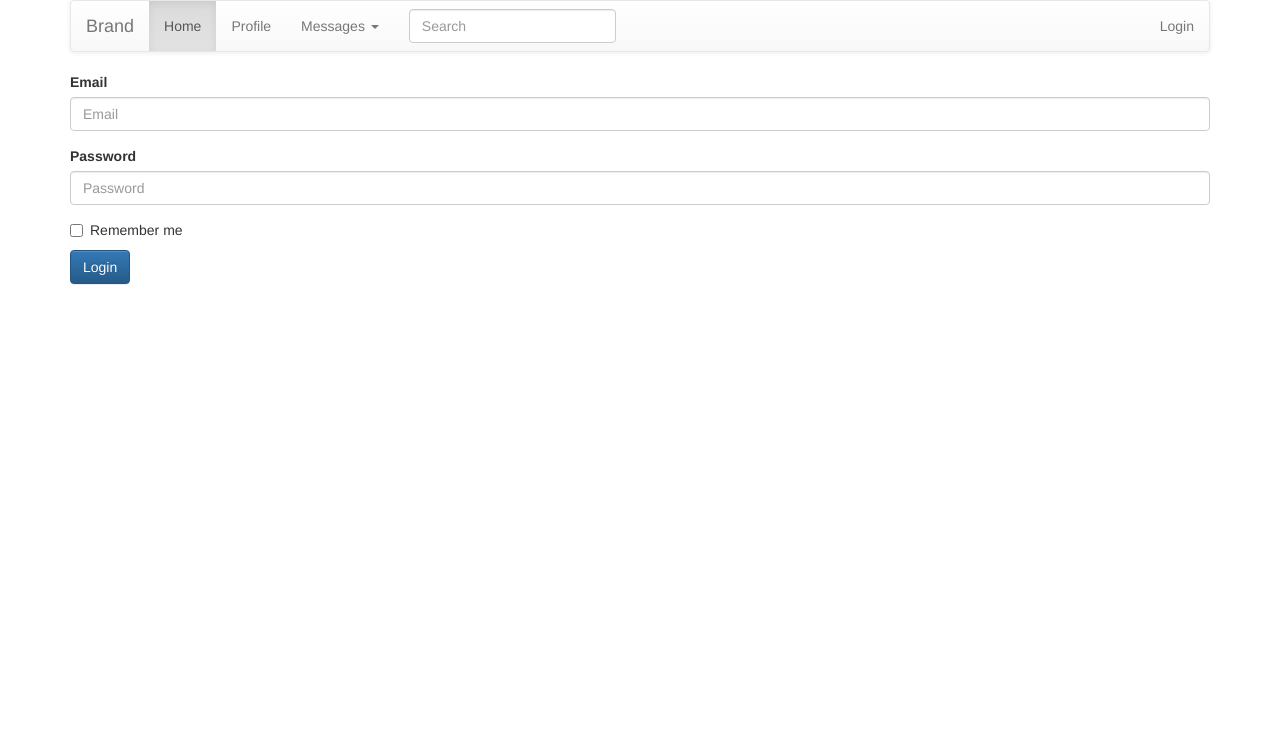
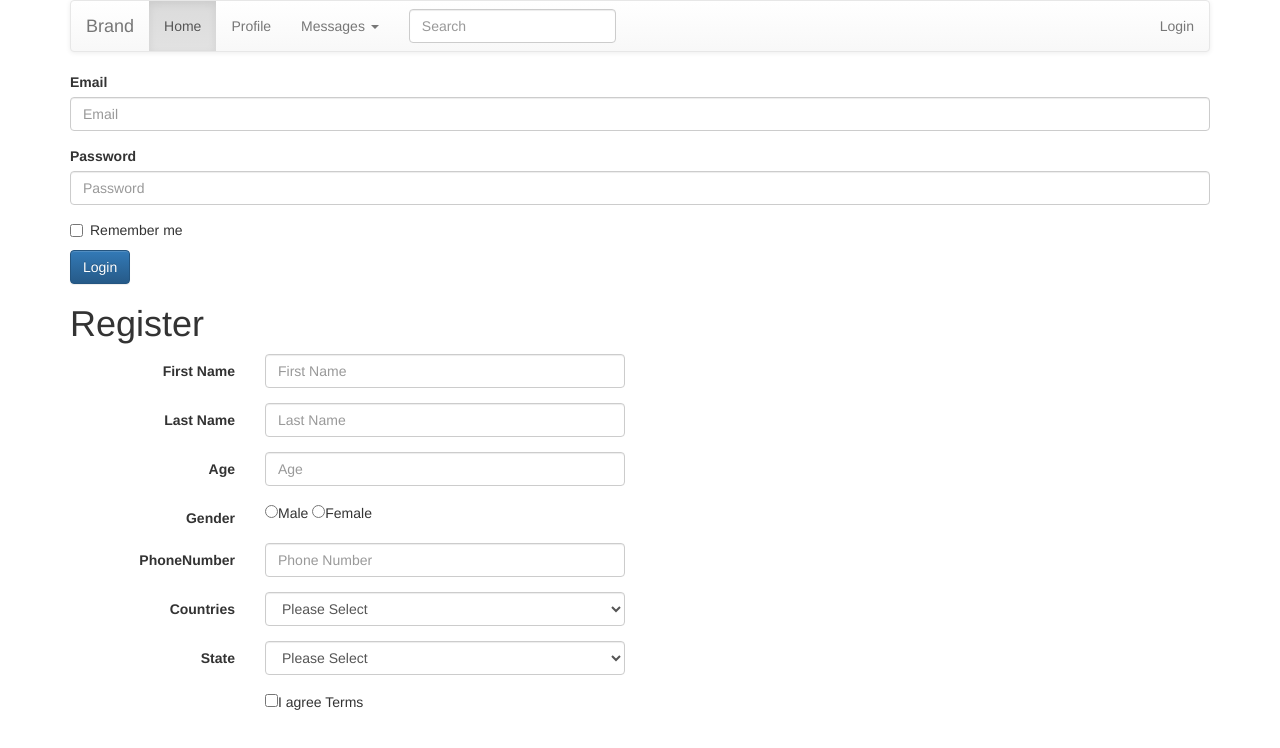
Before and after one commit to anilpudi/angularweb, a plain HTML site: page index.html in a window 1280 px wide. Drawn offline with nearby package versions, Linux system fonts and the light colour scheme.

Commit message:
registration page add to index.html page

```diff
--- a/index.html
+++ b/index.html
@@ -9,10 +9,10 @@
     <body >
     <div class="container">
 
-        <link href="register/">
+
         <div ng-include="'header/headernavbar.html'"></div>
         <div ng-include="'login/register.html'"></div>
-        <div ng-include="''"></div>
+        <div ng-include="'register/register.html'"></div>
 
         </div>
     </body>
```
